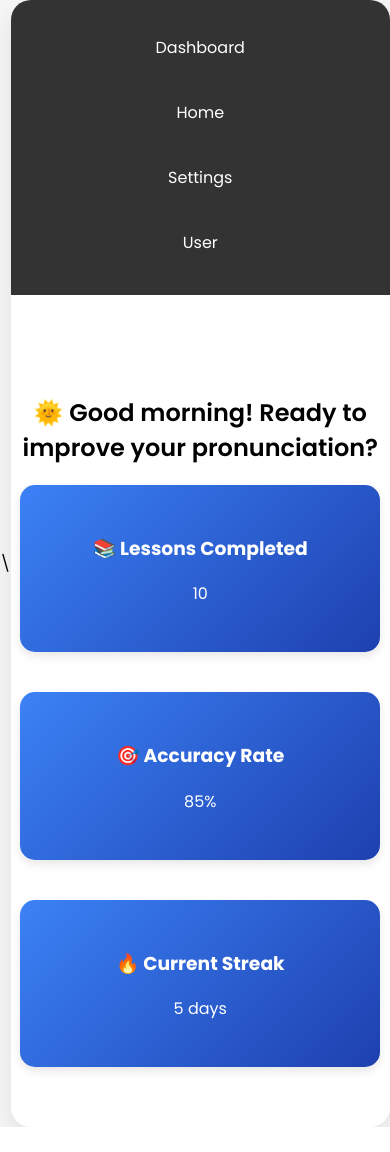
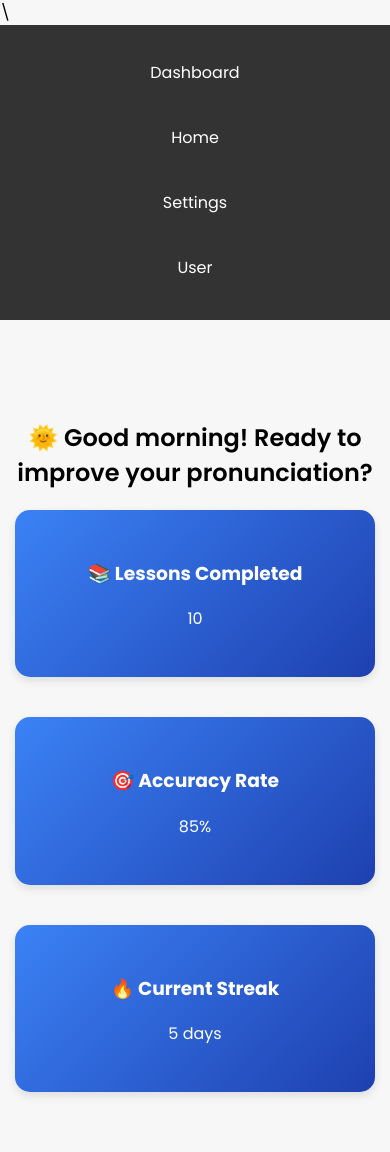
Before and after one commit to JaszMrl/DEV-ENG_REALTIME, a Flask app: page / in a window 390 px wide. Before the commit the page ends 1127 px from the top, so only its background shows below. Run offline with Flask 3, Linux system fonts and the light colour scheme.

Commit message:
Edit project

```diff
--- a/static/styles.css
+++ b/static/styles.css
@@ -4,33 +4,33 @@ body {
     padding: 0;
     font-family: 'Poppins', sans-serif;
     background-color: #f7f7f7;
-    display: flex;
-    justify-content: center;
-    align-items: center;
     height: 100vh;
+    width: 100vw; /* Ensure it fills the screen */
+    overflow-x: hidden; /* Prevent horizontal scrolling */
 }
 
 /* App Container */
 .app-container {
-    background-color: white;
-    border-radius: 20px;
-    box-shadow: 0 10px 30px rgba(0, 0, 0, 0.1);
-    width: 1700px;
+    width: 100%;
     max-width: 100%;
+    height: 100vh;
     display: flex;
     overflow: hidden;
-    height: 90vh;
 }
 
 /* Sidebar */
 .sidebar {
     background-color: #333;
     color: white;
-    padding: 20px;
     width: 250px;
+    height: 100vh; /* Ensures full height */
+    padding: 20px 0; /* Remove top padding */
+    position: fixed;
+    top: 0; /* Fix to the top of the screen */
+    left: 0;
     display: flex;
     flex-direction: column;
-    justify-content: space-between;
+    justify-content: start;
 }
 
 .sidebar nav ul {
@@ -78,13 +78,13 @@ body {
 /* Main Content */
 .main-content {
     flex-grow: 1;
-    padding: 20px;
-    margin-left: 250px; /* Space for the sidebar */
     display: flex;
     flex-direction: column;
-    align-items: center; /* Centers content horizontally */
-    justify-content: center; /* Centers content vertically */
-    min-height: 100vh;
+    width: 100%;
+    margin-left: 250px;
+    height: 100vh;
+    padding: 20px;
+    transition: margin-left 0.3s ease-in-out;
 }
 
 
--- a/templates/index.html
+++ b/templates/index.html
@@ -78,9 +78,12 @@
         }
         body {
             font-family: 'Poppins', sans-serif;
+            width: 100%;
+            height: 100%;
             margin: 0;
             padding: 0;
-        }
+            overflow-x: hidden; /* Prevent horizontal scrolling */
+}
 
         .app-container {
             display: flex;
```
Also changed, not shown: other parts of templates/index.html (+1 -45 lines).
